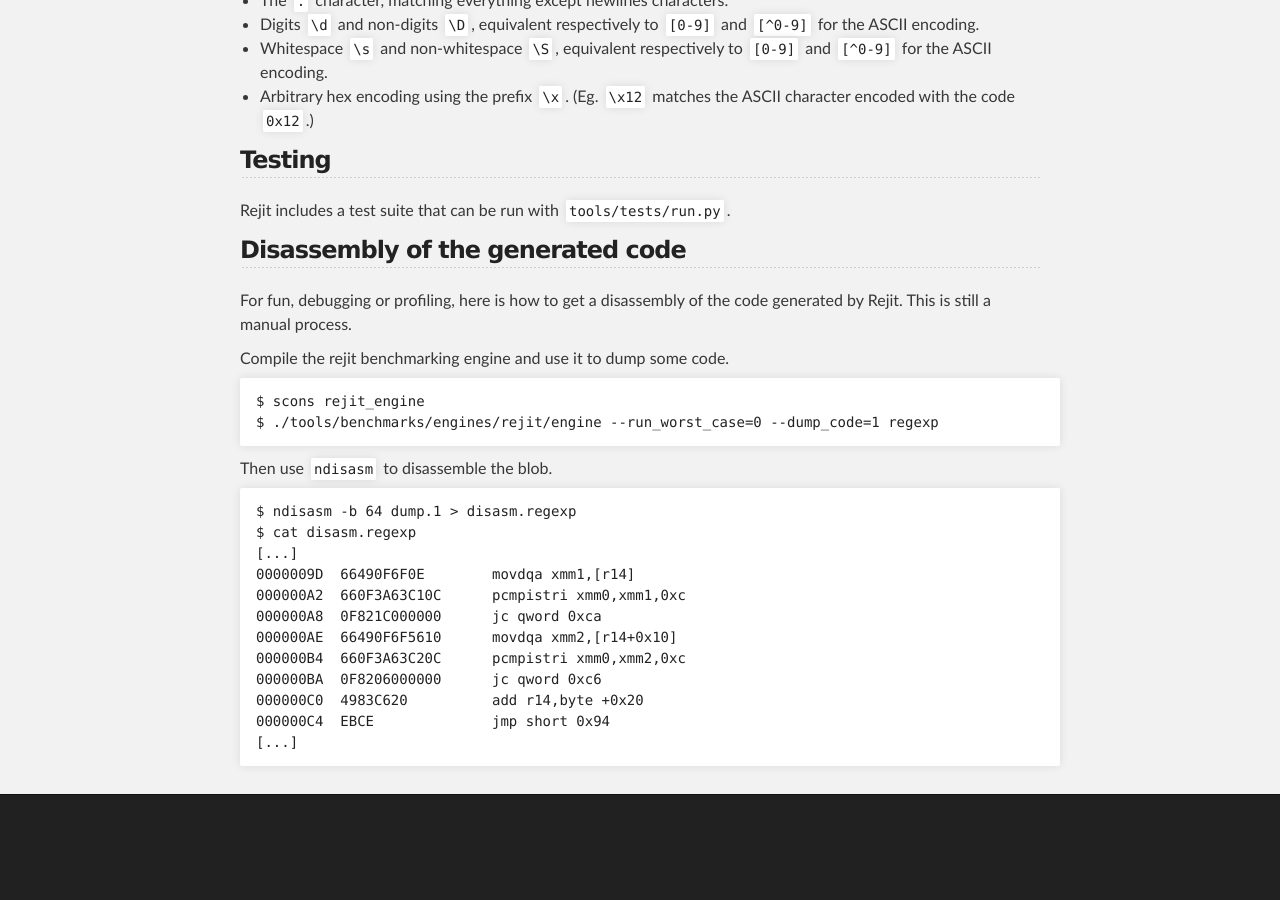
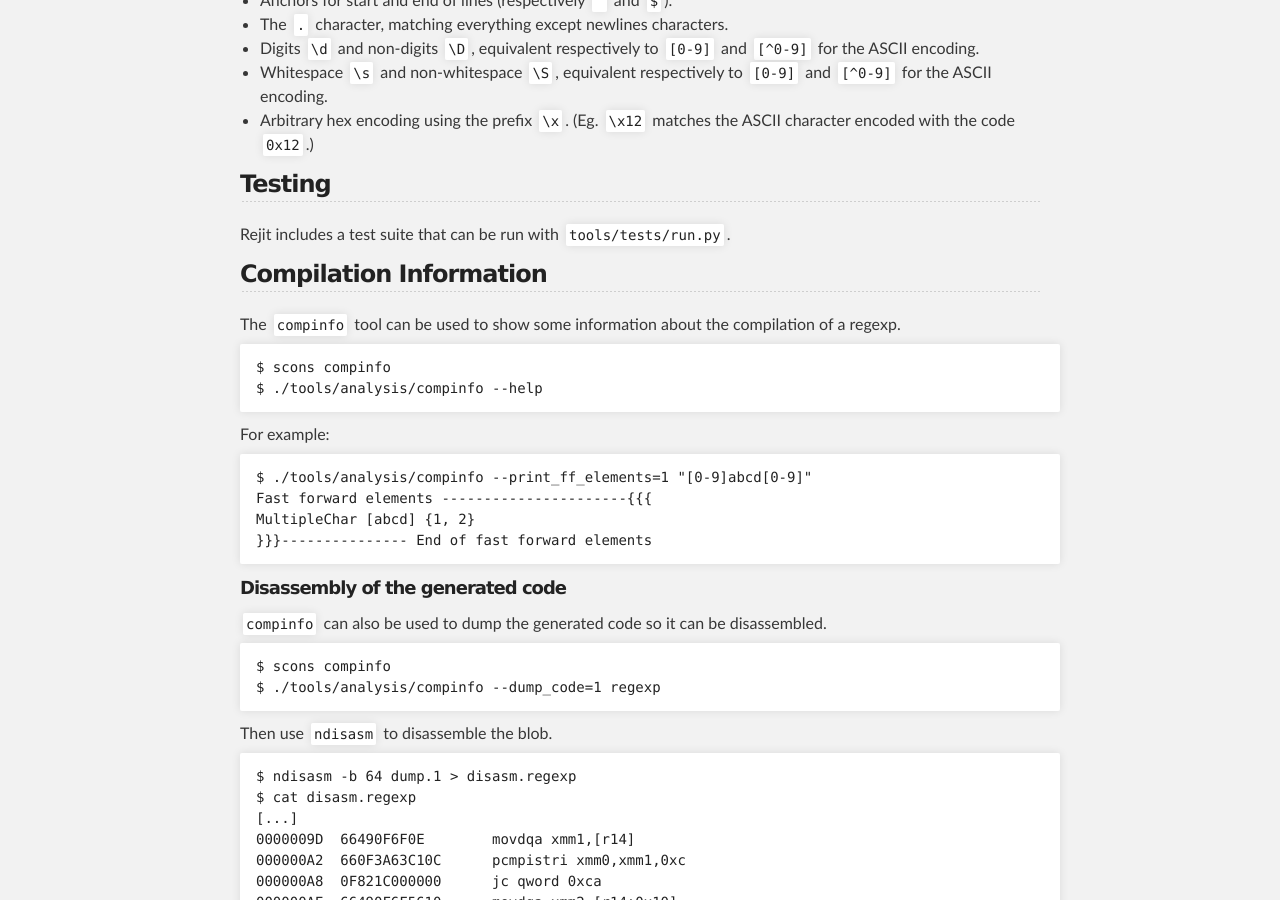
Before and after one commit to coreperf/coreperf.github.io, a Jekyll site: the page built from projects/rejit/documentation.md, in a window 1280 px wide and 900 px high, scrolled down 2630 px. Built offline with Jekyll 4.4.1, drawn with Linux system fonts in a browser that asks for light colours; before the commit the page ends 3425 px from its top, so only the background shows below that; some of the changed text lies outside the part shown.

Commit message:
Update the rejit documentation with information on the compinfo tool.

````diff
--- a/projects/rejit/documentation.md
+++ b/projects/rejit/documentation.md
@@ -13,7 +13,8 @@ project_github_url: https://github.com/coreperf/rejit
   * <a href="#dna_matching_benchmarks">DNA matching benchmarks</a>
 * <a href="#syntax">Syntax</a>
 * <a href="#testing">Testing</a>
-* <a href="#disassembly_of_the_generated_code">Disassembly of the generated code</a>
+* <a href="#compilation_information">Compilation information</a>
+  * <a href="#disassembly_of_the_generated_code">Disassembly of the generated code</a>
 
 ### Building and usage
 
@@ -137,15 +138,33 @@ Rejit supports the following elements of the ERE:
 Rejit includes a test suite that can be run with ```tools/tests/run.py```.
 
 
-### Disassembly of the generated code
+### Compilation Information
 
-For fun, debugging or profiling, here is how to get a disassembly of the code
-generated by Rejit. This is still a manual process.
+The `compinfo` tool can be used to show some information about the compilation
+of a regexp.
+{% highlight sh %}
+$ scons compinfo
+$ ./tools/analysis/compinfo --help
+{% endhighlight %}
 
-Compile the rejit benchmarking engine and use it to dump some code.
+For example:
+
+{% raw %}
+```
+$ ./tools/analysis/compinfo --print_ff_elements=1 "[0-9]abcd[0-9]"
+Fast forward elements ----------------------{{{
+MultipleChar [abcd] {1, 2}
+}}}--------------- End of fast forward elements
+```
+{% endraw %}
+
+#### Disassembly of the generated code
+
+`compinfo` can also be used to dump the generated code so it can be
+disassembled.
 {% highlight sh %}
-$ scons rejit_engine
-$ ./tools/benchmarks/engines/rejit/engine --run_worst_case=0 --dump_code=1 regexp
+$ scons compinfo
+$ ./tools/analysis/compinfo --dump_code=1 regexp
 {% endhighlight %}
 Then use ```ndisasm``` to disassemble the blob.
 {% highlight sh %}
````
